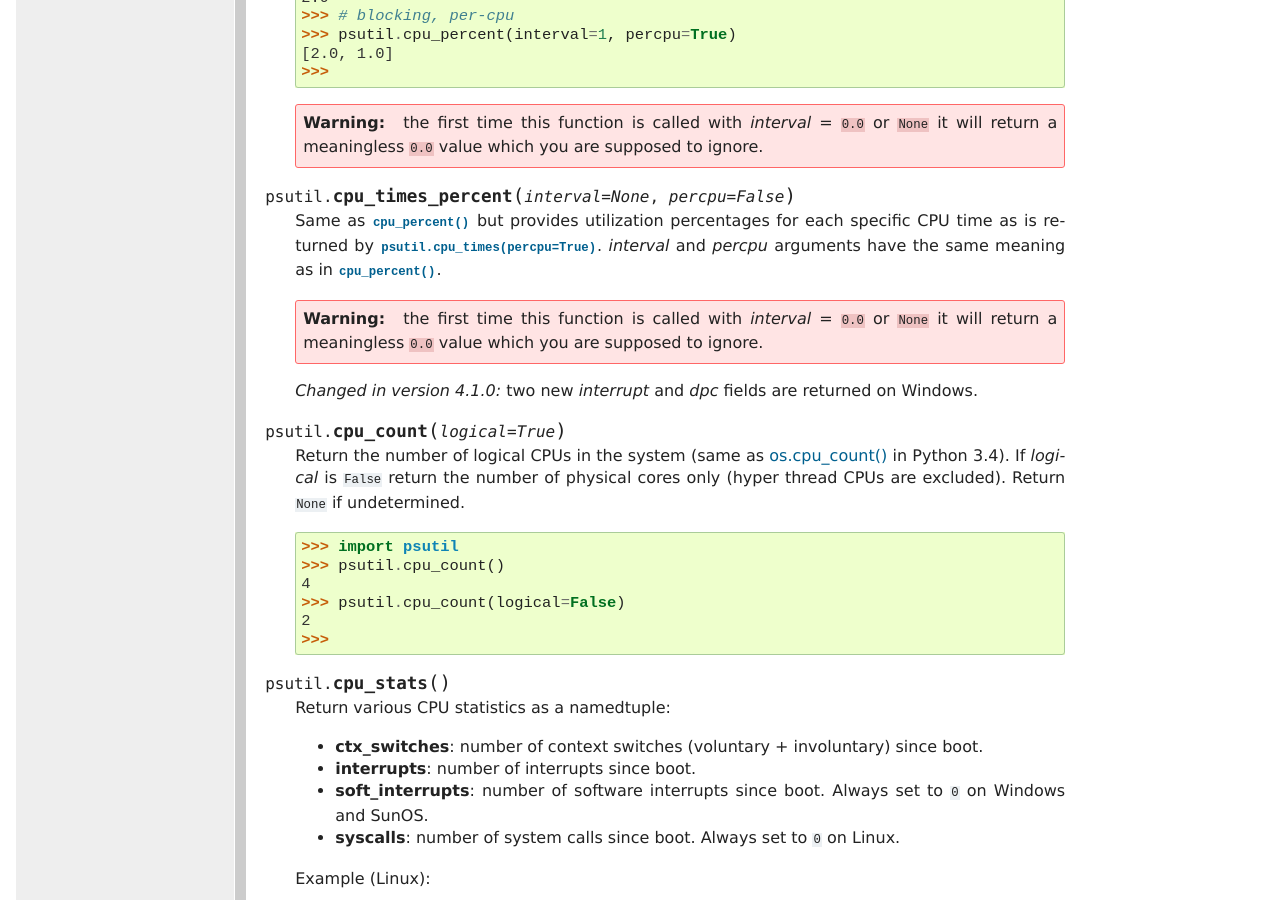
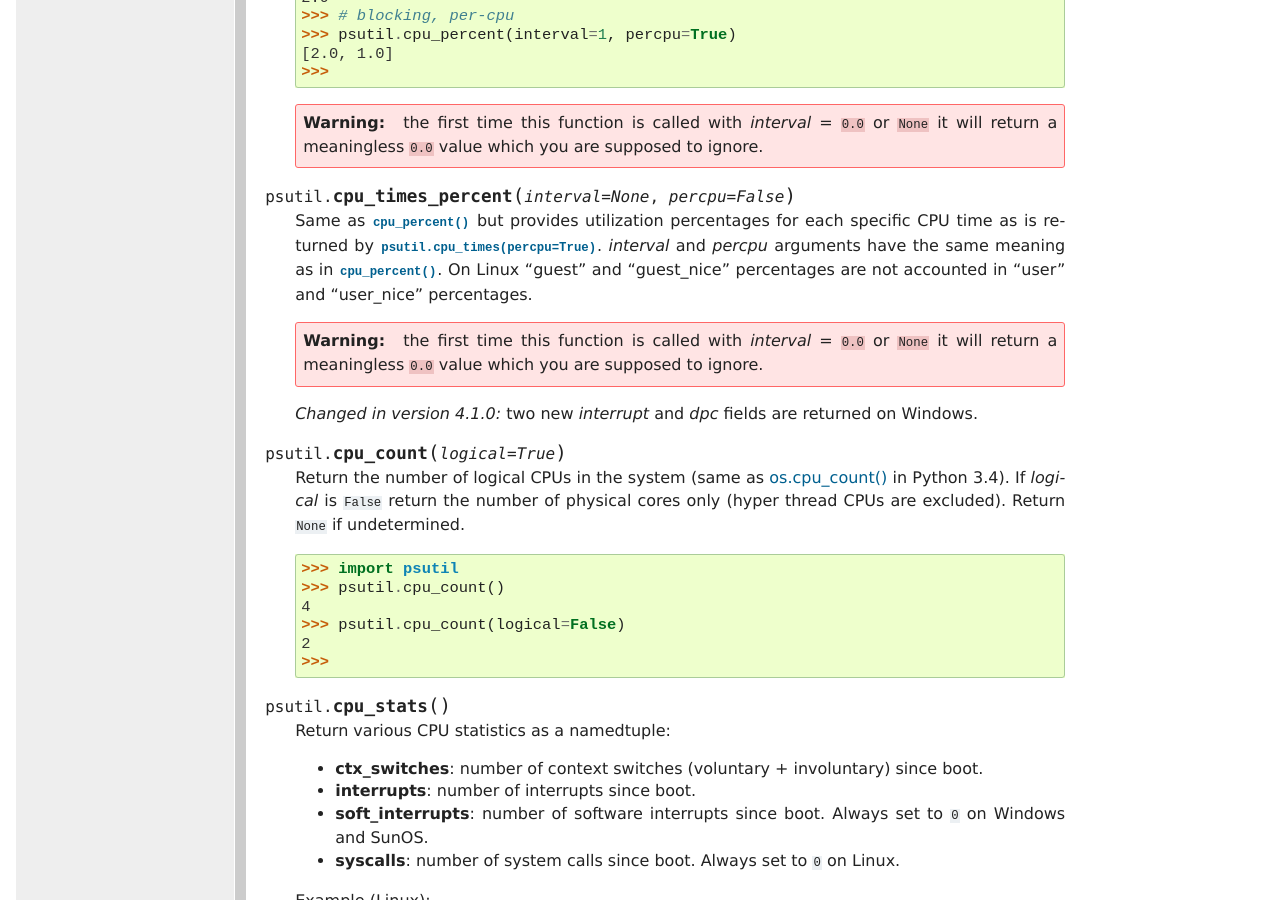
Before and after one commit to giampaolo/psutil, a Sphinx documentation site: the page built from docs/index.rst, in a window 1280 px wide and 900 px high, scrolled down 2093 px. Built offline with Sphinx 7.4.7, drawn with Linux system fonts in a browser that asks for light colours; formulas are drawn with MathJax 3.

Commit message:
update doc

```diff
--- a/docs/index.rst
+++ b/docs/index.rst
@@ -138,6 +138,8 @@ CPU
   :func:`psutil.cpu_times(percpu=True)<cpu_times()>`.
   *interval* and
   *percpu* arguments have the same meaning as in :func:`cpu_percent()`.
+  On Linux "guest" and "guest_nice" percentages are not accounted in "user"
+  and "user_nice" percentages.
 
   .. warning::
     the first time this function is called with *interval* = ``0.0`` or
```
